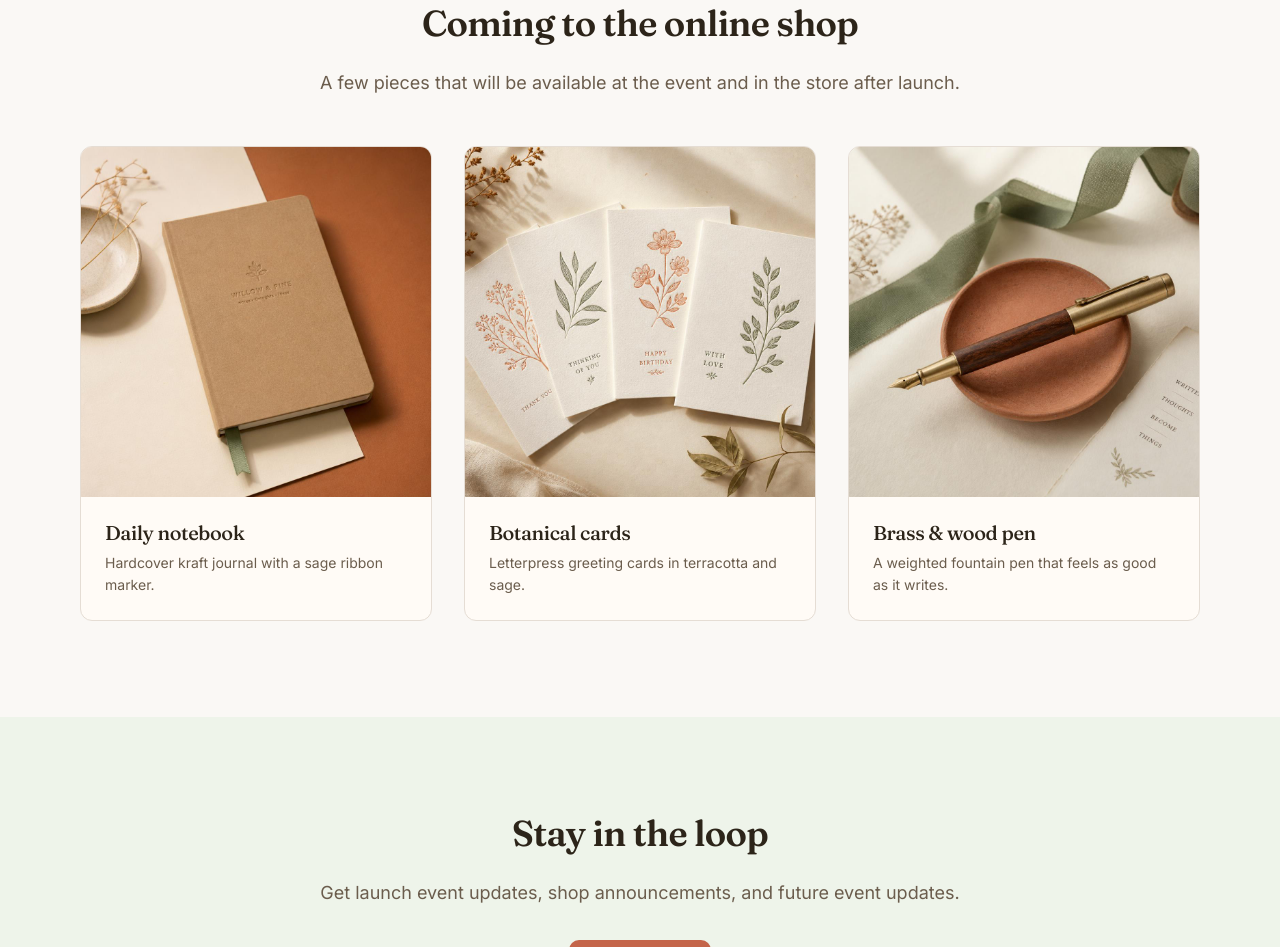
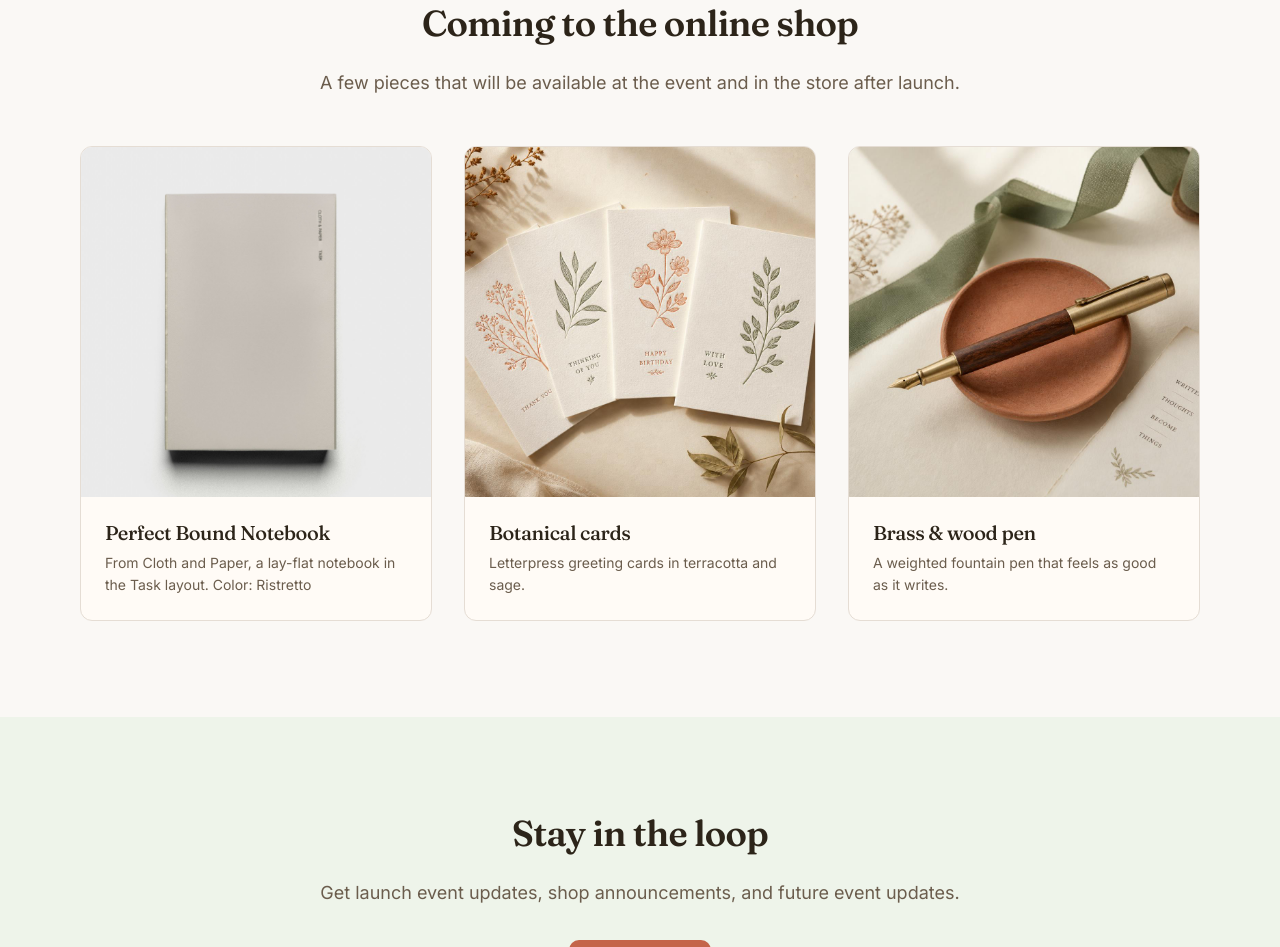
Before and after one commit to sherouk/common-goods-landing, a plain HTML site: page index.html in a window 1280 px wide. Shown: the part 1863-2810 px from the top of the page. Drawn offline with Linux system fonts and the light colour scheme.

Commit message:
Update product notebook details in index.html
Updated product details for the notebook, changing the image and description.

```diff
--- a/index.html
+++ b/index.html
@@ -88,8 +88,8 @@
       </div>
       <div class="grid grid-3 product-grid">
         <article class="card">
-          <div class="card-media"><img src="./images/product-notebook.jpg" width="1024" height="1024" loading="lazy" decoding="async" alt="Daily notebook" /></div>
-          <div class="card-body"><h3>Daily notebook</h3><p>Hardcover kraft journal with a sage ribbon marker.</p></div>
+          <div class="card-media"><img src="images/cloth and paper perfect bound notebook.jpg" width="1024" height="1024" loading="lazy" decoding="async" alt="Daily notebook" /></div>
+          <div class="card-body"><h3>Perfect Bound Notebook</h3><p>From Cloth and Paper, a lay-flat notebook in the Task layout. Color: Ristretto</p></div>
         </article>
         <article class="card">
           <div class="card-media"><img src="./images/product-cards.jpg" width="1024" height="1024" loading="lazy" decoding="async" alt="Botanical cards" /></div>
```
